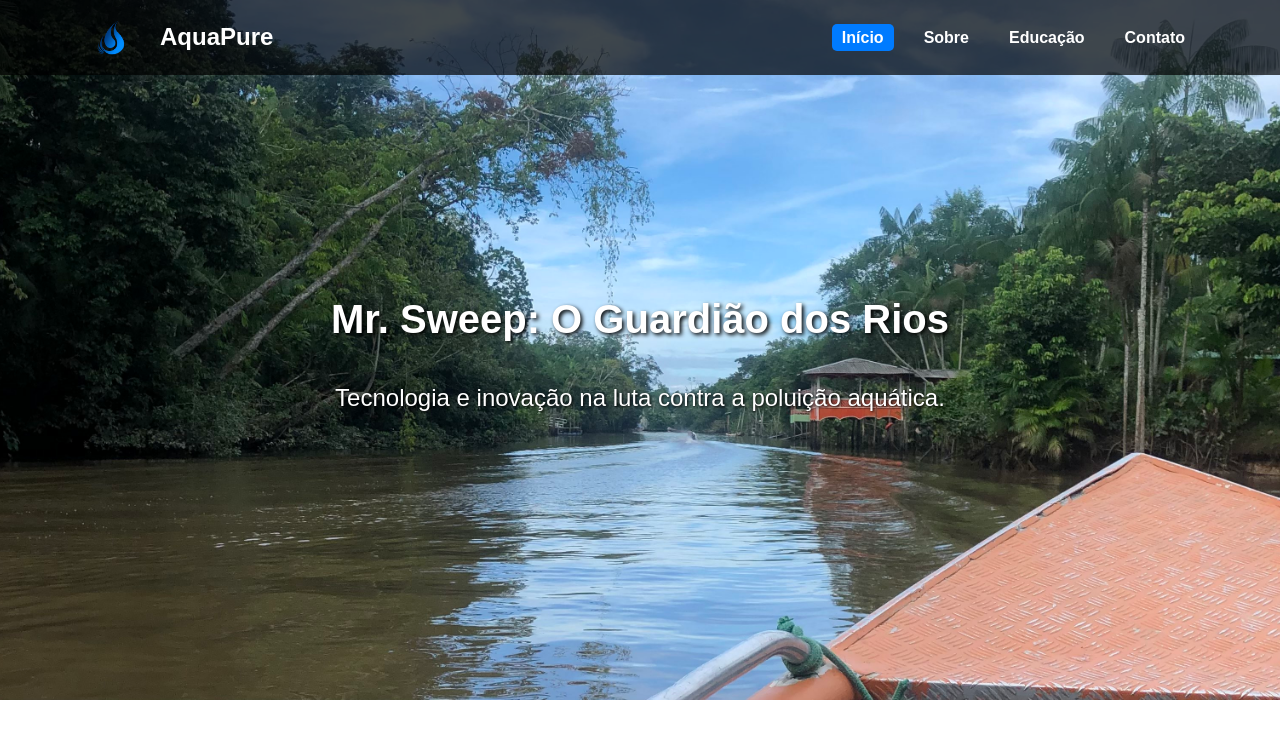
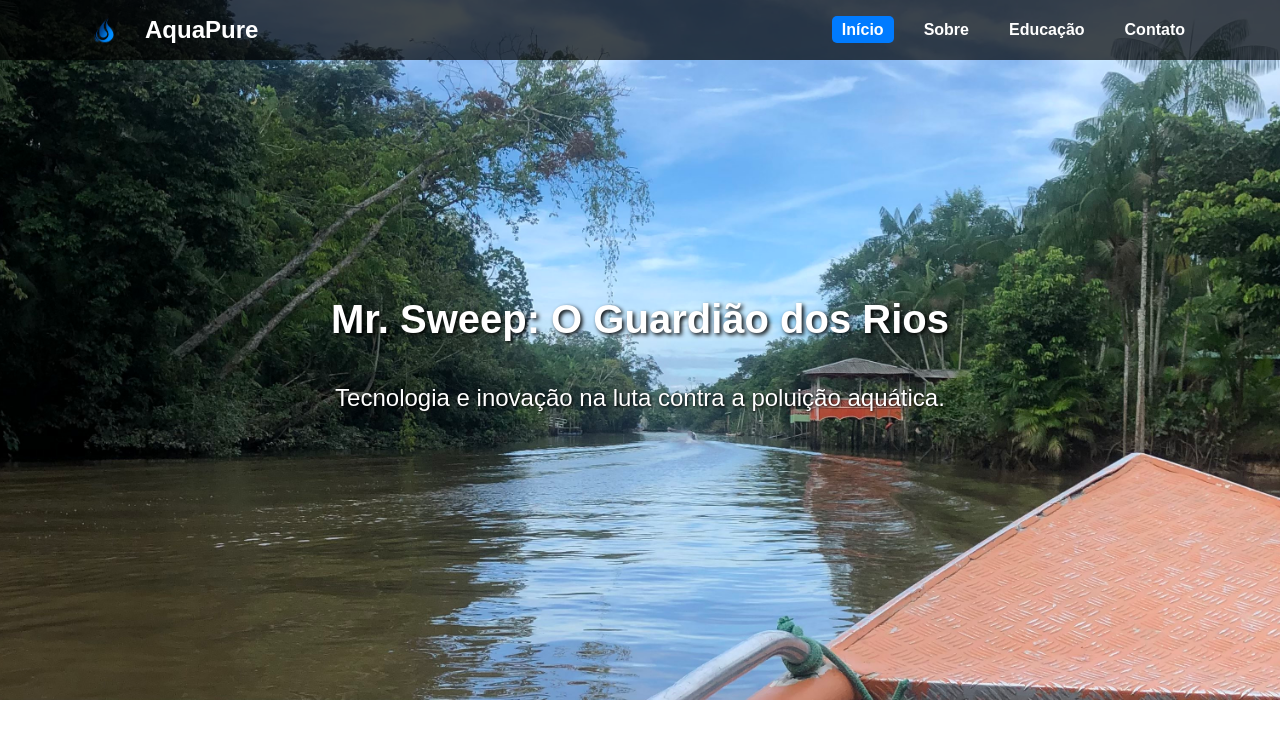
Before and after one commit to RobertoCastro2/AquaPureWeb, a plain HTML site: page index.html in a window 1280 px wide. Shown: the top 729 px of the page. Drawn offline with Linux system fonts and the light colour scheme; a script that the page names is missing.

Commit message:
Add files via upload

```diff
--- a/css/style.css
+++ b/css/style.css
@@ -110,7 +110,7 @@ nav .container {
 
 /* Estilo da logo */
 .logo {
-    height: 55px; /* Ajuste conforme necessário */
+    height: 40px; /* Ajuste conforme necessário */
     margin-right: 20px; /* Espaço entre a logo e o título */
 }
 section {
```
